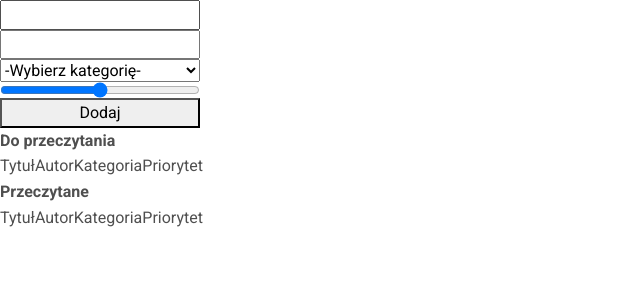
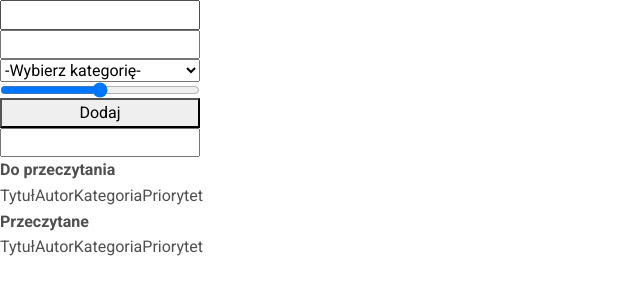
Before and after one commit to sebakolacz/book-task, a website built with webpack: page src/index.html in a window 1280 px wide. Shown: the whole page, without its empty margins (0-640 px from the left). Built offline with nearby package versions, Linux system fonts and the light colour scheme; files whose address does not match are found by name.

```diff
--- a/src/index.html
+++ b/src/index.html
@@ -33,6 +33,7 @@
             <option value="science">nauki ścisłe</option></select>
         <input class="form__priority" type="range" min="1" max="5">
         <button class="form__submit" type="submit">Dodaj</button>
+        <input class="form__search" type="text">
     </form>
 
     <table class="table__to-read">
```
Also changed, not shown: 1 other file.
